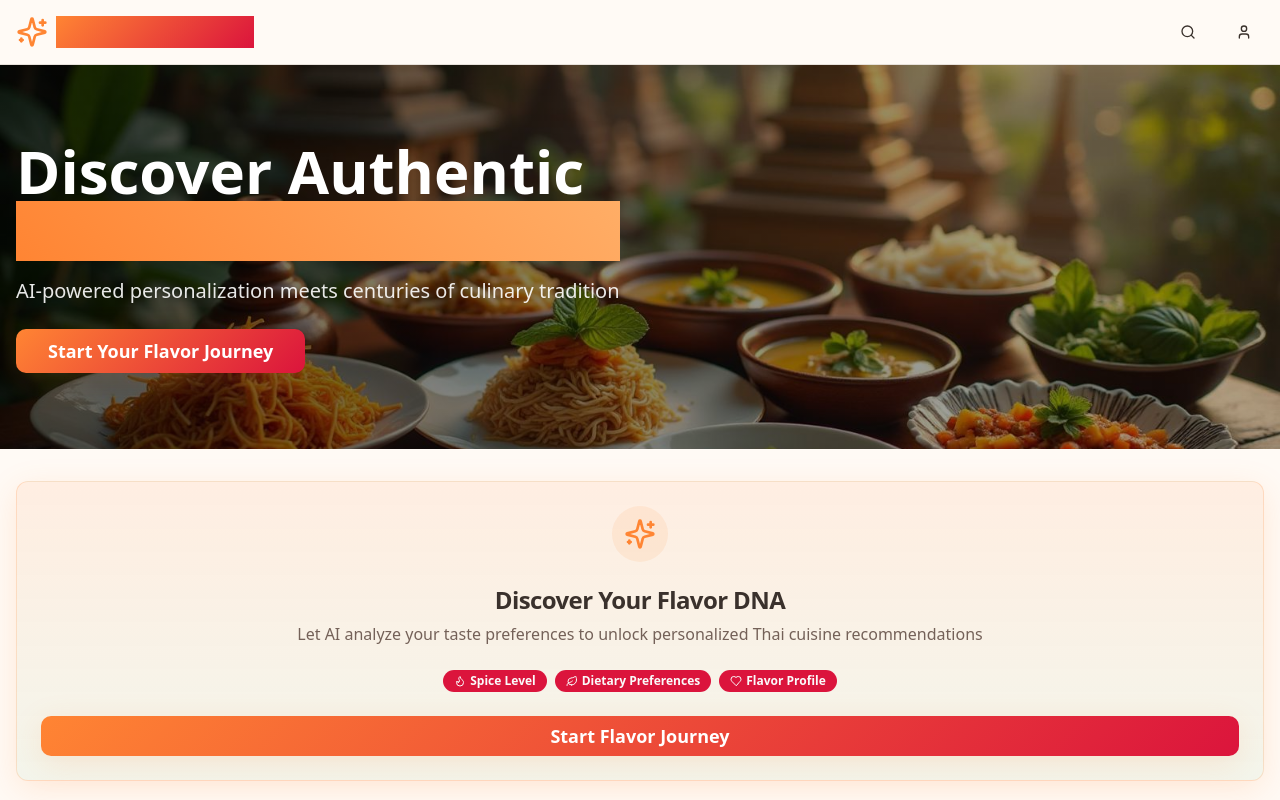
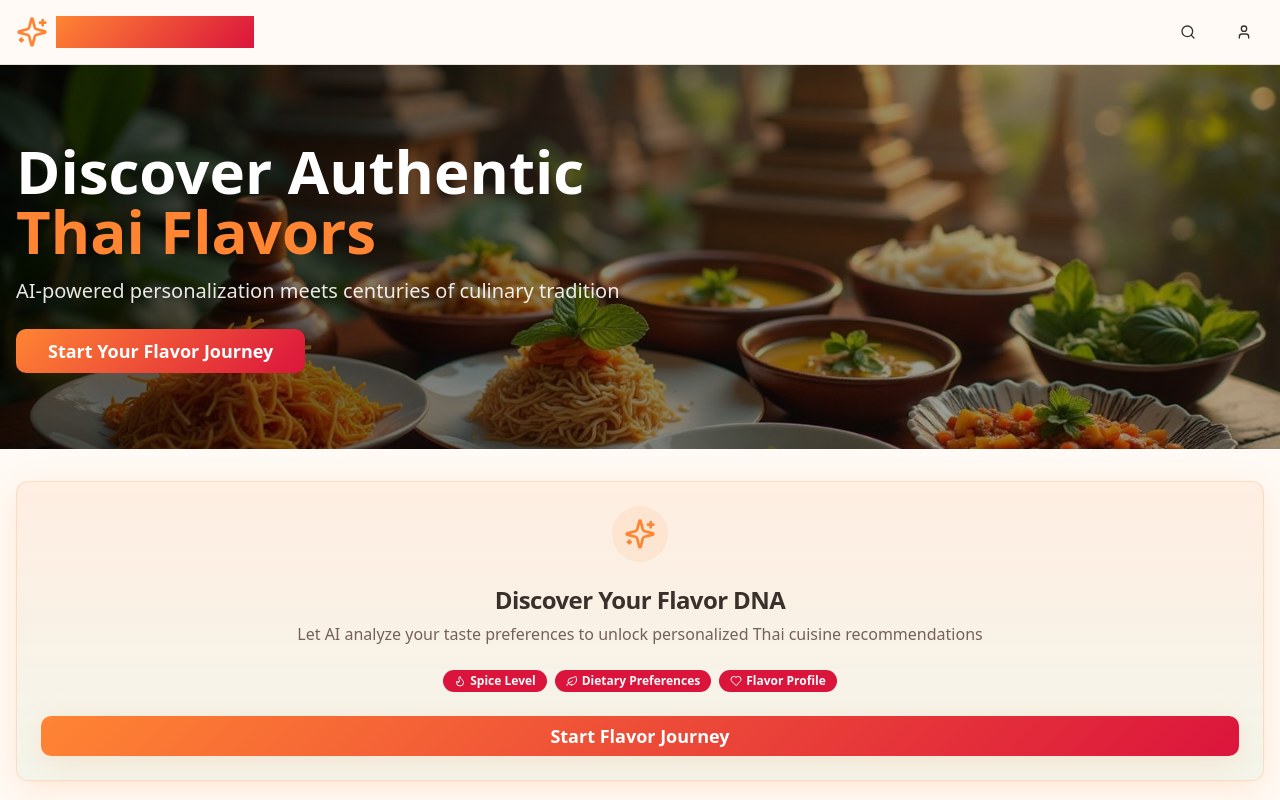
Before and after one commit to Kantinan20/chimpai, a React (Vite) app: page / in a window 1280 px wide. Shown: the top 800 px of the page. Built offline with nearby package versions, Linux system fonts and the light colour scheme; the HTML template or start-up script is replaced by a standard one.

Commit message:
Change font color

```diff
--- a/src/pages/Index.tsx
+++ b/src/pages/Index.tsx
@@ -44,7 +44,7 @@ const Index = () => {
             <div className="max-w-2xl text-white">
               <h1 className="text-4xl md:text-6xl font-bold mb-4">
                 Discover Authentic
-                <span className="block gradient-temple-gold bg-clip-text text-transparent">
+                <span className="block text-primary">
                   Thai Flavors
                 </span>
               </h1>
```
